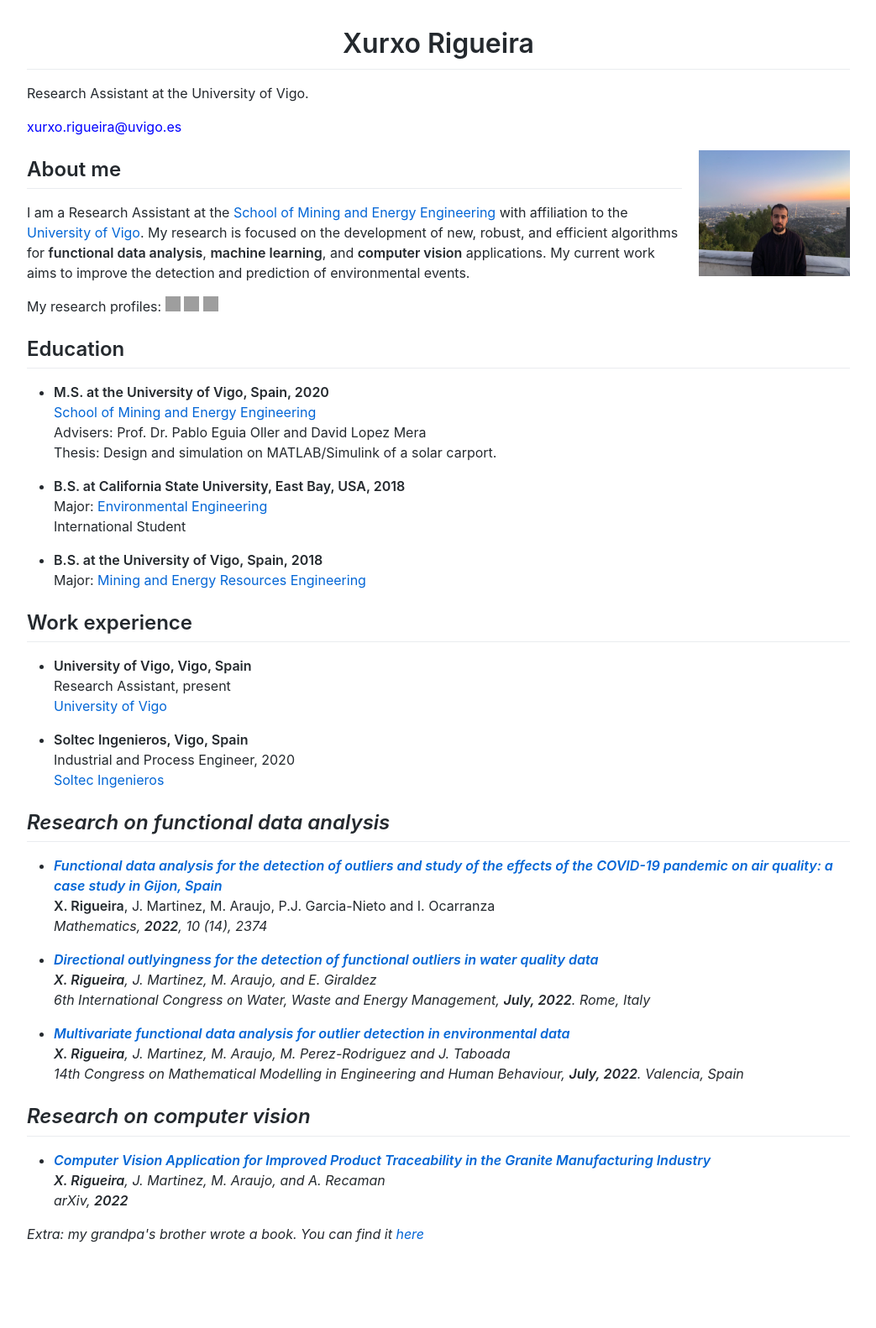
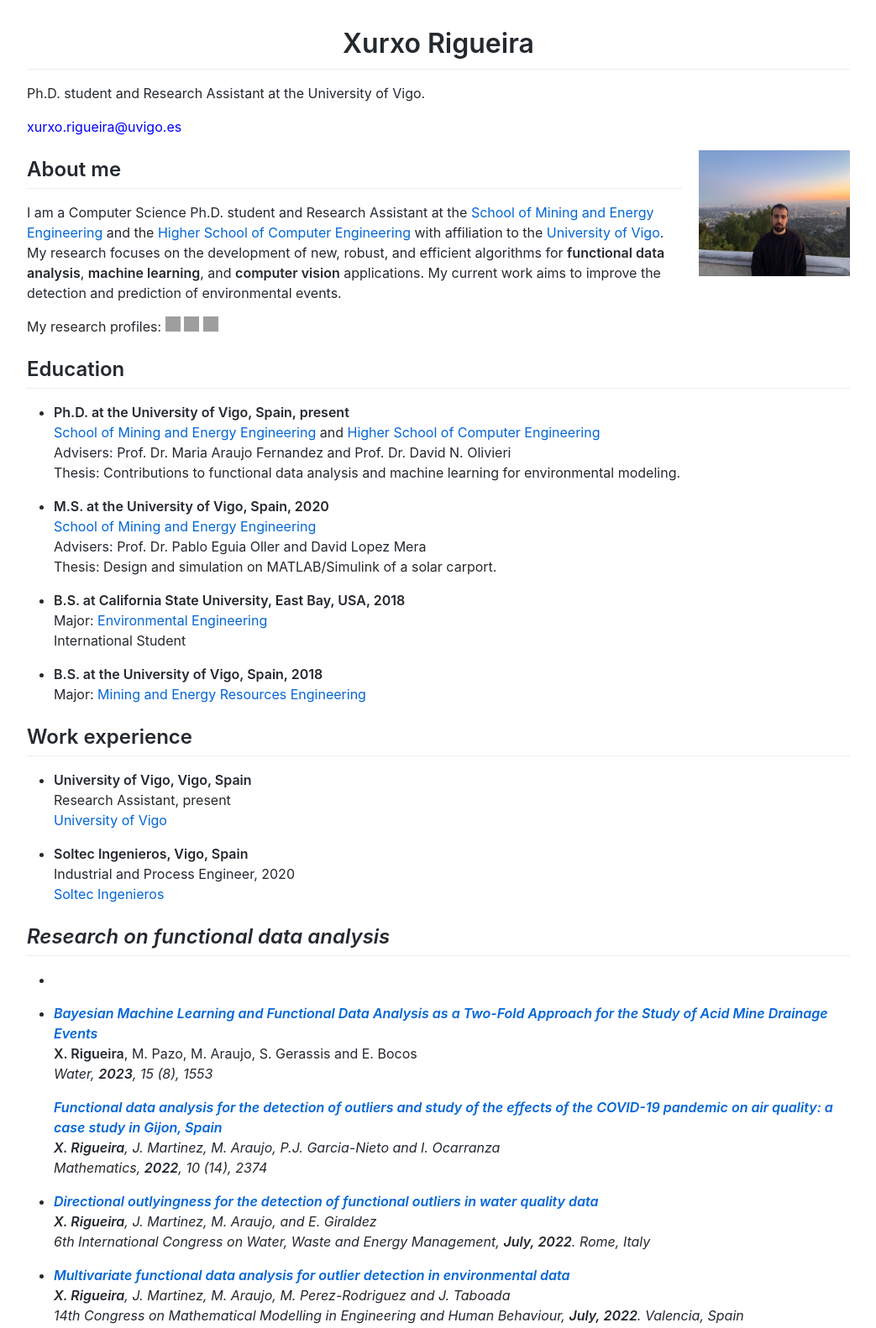
Before and after one commit to xrigueira/xrigueira.github.io, a plain HTML site: page index.html in a window 1280 px wide. Shown: the top 1582 px of the page at 84% size, without its empty margins (118-1161 px from the left). Before the commit the page ends 1530 px from the top, so only its background shows below. Drawn offline with Linux system fonts and the light colour scheme; grey boxes are pictures that could not be loaded.

Commit message:
Updated ed, affil and research

```diff
--- a/index.html
+++ b/index.html
@@ -33,12 +33,12 @@
 
 
 <h1 id="Xurxo Rigueira" style="text-align:center">Xurxo Rigueira</h1>
-<p>Research Assistant at the University of Vigo.</p> <p style="color:blue;">xurxo.rigueira@uvigo.es</p>
+<p>Ph.D. student and Research Assistant at the University of Vigo.</p> <p style="color:blue;">xurxo.rigueira@uvigo.es</p>
 <p><img align="right" width="180" height="150" src="x_rigueira_2.JPG" /></p>
 
 
 <h2 id="About me">About me</h2>
-<p>I am a Research Assistant at the <a href="http://minaseenerxia.uvigo.es/es/">School of Mining and Energy Engineering</a> with affiliation to the <a href="https://www.uvigo.gal/en">University of Vigo</a>. My research is focused on the development of new, robust, and efficient algorithms for <strong>functional data analysis</strong>, <strong>machine learning</strong>, and <strong>computer vision</strong> applications. My current work aims to improve the detection and prediction of environmental events.</p>
+<p>I am a Computer Science Ph.D. student and Research Assistant at the <a href="http://minaseenerxia.uvigo.es/es/">School of Mining and Energy Engineering</a> and the <a href="https://esei.uvigo.es/es/">Higher School of Computer Engineering</a> with affiliation to the <a href="https://www.uvigo.gal/en">University of Vigo</a>. My research focuses on the development of new, robust, and efficient algorithms for <strong>functional data analysis</strong>, <strong>machine learning</strong>, and <strong>computer vision</strong> applications. My current work aims to improve the detection and prediction of environmental events.</p>
 
 <p>My research profiles: <a target="_blank" href="https://scholar.google.com/citations?user=K72o7J4AAAAJ&hl=en"><img src="https://upload.wikimedia.org/wikipedia/commons/c/c7/Google_Scholar_logo.svg" width="18" height ="18" alt="Google Scholar" /></a>
   <a target="_blank" href="https://www.scopus.com/authid/detail.uri?authorId=57687867900"><img src="https://www.brighttalk.com/wp-content/uploads/2019/11/scopus-logo.png?width=300&height=300" width="18" height ="18" alt="Scopus" /></a>
@@ -47,6 +47,12 @@
 
 <h2 id="education">Education</h2>
 <ul>
+  <li>
+    <p><strong>Ph.D. at the University of Vigo, Spain, present</strong> <br />
+<a href="http://minaseenerxia.uvigo.es/es/">School of Mining and Energy Engineering</a> and <a href="https://esei.uvigo.es/es/">Higher School of Computer Engineering</a> <br />
+Advisers: Prof. Dr. Maria Araujo Fernandez and Prof. Dr. David N. Olivieri <br />
+Thesis: Contributions to functional data analysis and machine learning for environmental modeling.  <br /></p>
+  </li>
   <li>
     <p><strong>M.S. at the University of Vigo, Spain, 2020</strong> <br />
 <a href="http://minaseenerxia.uvigo.es/es/">School of Mining and Energy Engineering</a> <br />
@@ -81,6 +87,11 @@ Industrial and Process Engineer, 2020<br />
 <h2 id="research-on-functional-data-analysis-"><i> Research on</i> <em>functional data analysis</em></h2>
 <ul>
   <li>
+    <li>
+      <p><a href="https://www.mdpi.com/2073-4441/15/8/1553"><strong><i>Bayesian Machine Learning and Functional Data Analysis as a Two-Fold Approach for the Study of Acid Mine Drainage Events</i></strong></a> <br />
+  <strong>X. Rigueira</strong>, M. Pazo, M. Araujo, S. Gerassis and E. Bocos <br />
+  <i>Water<i>, <strong>2023</strong>, 15 (8), 1553 </p>
+    </li>
     <p><a href="https://www.mdpi.com/2227-7390/10/14/2374"><strong><i>Functional data analysis for the detection of outliers and study of the effects of the COVID-19 pandemic on air quality: a case study in Gijon, Spain</i></strong></a> <br />
 <strong>X. Rigueira</strong>, J. Martinez, M. Araujo, P.J. Garcia-Nieto and I. Ocarranza <br />
 <i>Mathematics<i>, <strong>2022</strong>, 10 (14), 2374 </p>
```
